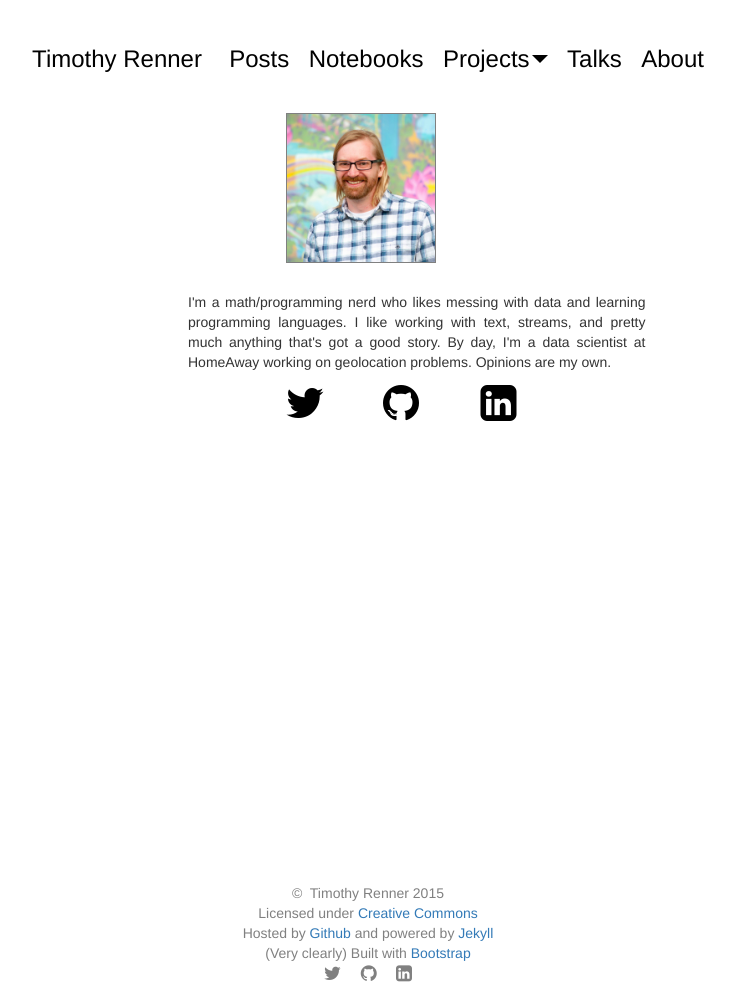
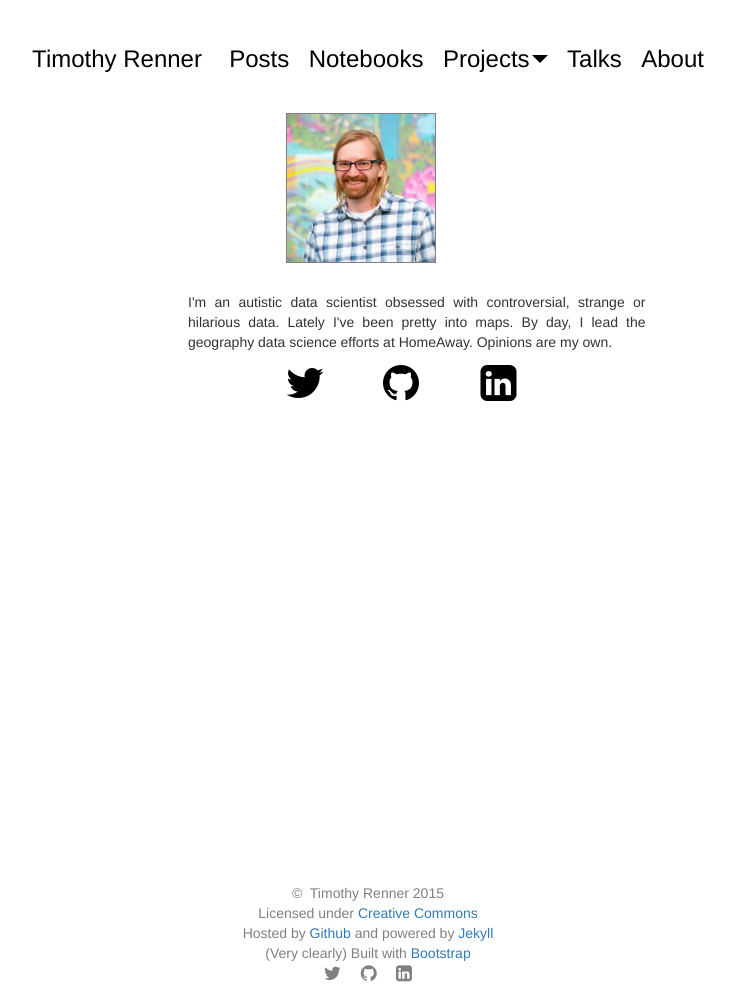
Before and after one commit to timothyrenner/timothyrenner.github.io, a Jekyll site: the page built from about/index.html, in a window 1280 px wide. Shown: the whole page, without its empty margins (272-1007 px from the left). Built offline with Jekyll 4.4.1, drawn with Linux system fonts in a browser that asks for light colours; nearby versions of some CDN libraries.

Commit message:
Updated 'About'.

```diff
--- a/about/index.html
+++ b/about/index.html
@@ -12,9 +12,9 @@ title: timothyrenner.github.io
     <div class="row">
         <div class="col-md-offset-4 col-md-5">
             <p class="text-justify">
-                I'm a math/programming nerd who likes messing with data and learning programming languages.
-                I like working with text, streams, and pretty much anything that's got a good story.
-                By day, I'm a data scientist at HomeAway working on geolocation problems.
+                I'm an autistic data scientist obsessed with controversial, strange or hilarious data.
+                Lately I've been pretty into maps.
+                By day, I lead the geography data science efforts at HomeAway.
                 Opinions are my own.
             </p>
         </div>
```
